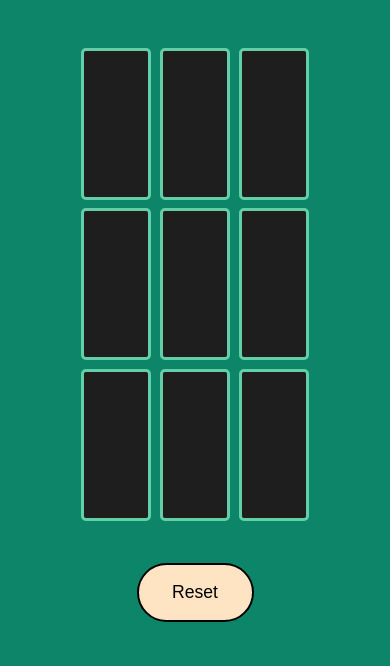
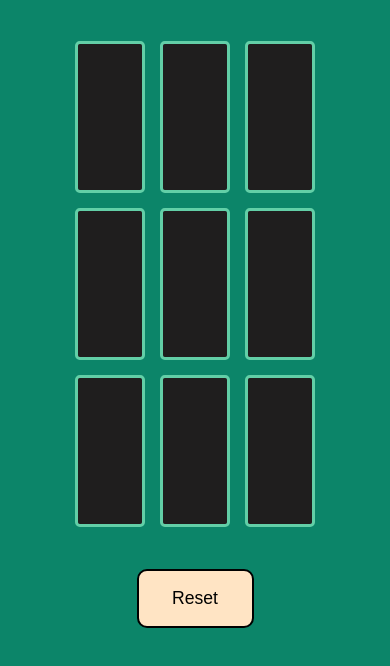
Before and after one commit to RitikRaj295/CODECRAFT_WD_03, a plain HTML site: page index.html in a window 390 px wide. Shown: the part 80-746 px from the top of the page. Drawn offline with Linux system fonts and the light colour scheme.

Commit message:
next commit

```diff
--- a/style.css
+++ b/style.css
@@ -125,10 +125,20 @@ h1{
         width: 30vw;
         text-align: center;
         border: 2px solid black;
-        border-radius: 2rem;
+        border-radius: 10px;
         font-size: 1.1rem;
         background-color: bisque;
      }
+     .container{
+        margin-top: 1.2vh;
+        max-height: 62vh;
+        max-width: 80vw;
+        display: flex;
+        justify-content: center;
+        align-items: center;
+        flex-wrap: wrap;
+        gap: 15px;
+    }
      .container>button{
         height: 18vh;
         width: 18vw;
```
